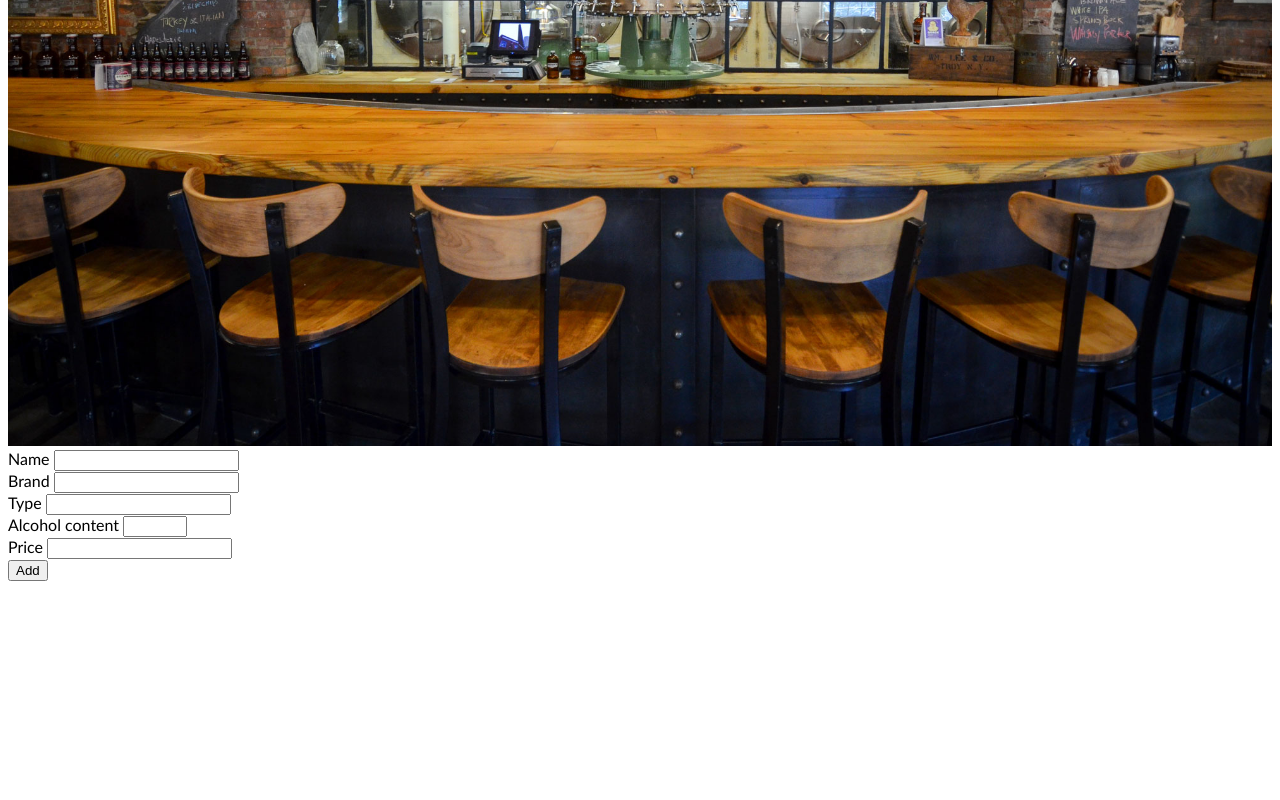
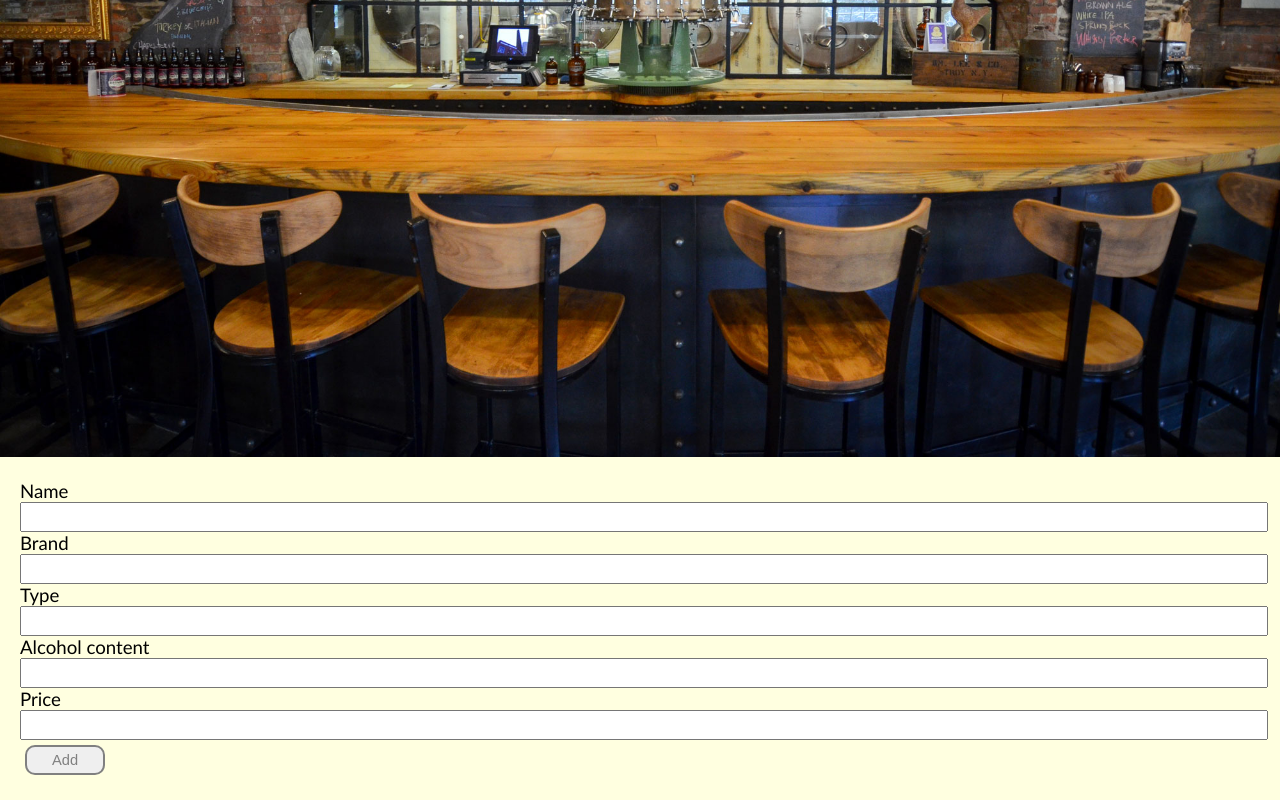
Before and after one commit to sjullieb/react-tap-room, a React app: page /#/newkeg in a window 1280 px wide. Shown: the part 501-1301 px from the top of the page. Before the commit the page ends 1090 px from the top, so only its background shows below. Built offline with nearby package versions, Linux system fonts and the light colour scheme.

Commit message:
add styling to New Keg component

```diff
--- a/src/components/App.jsx
+++ b/src/components/App.jsx
@@ -220,7 +220,7 @@ class App extends Component {
     var styleHeaderMargin={
       marginTop: '110px',
       color: 'black',
-      backgroundColor: 'white',
+      backgroundColor: 'lightyellow',
       fontFamily: "'Trebuchet MS', Helvetica, sans-serif",
       width: '100%',
       backgroundImage: 'none',
--- a/src/components/Header.jsx
+++ b/src/components/Header.jsx
@@ -20,7 +20,7 @@ function Header() {
         {`
           .main{
           text-align: center;
-          background-color: white;
+          background-color: lightyellow;
           height:100px;
           width: 100%;
           background-image: none;
--- a/src/components/Keg.jsx
+++ b/src/components/Keg.jsx
@@ -31,7 +31,7 @@ function Keg(props){
       </div>
       <div>
         <p>Pint left: {keg.pintLeft}<br/>
-          <button style={styleButton} onClick={() => {props.onPintSubtraction(props.kegId)}}>-1 pint</button><br/>
+          <button style={styleButton} onClick={() => {props.onPintSubtraction(props.kegId);}}>-1 pint</button><br/>
           <button style={styleButton}>Edit</button>
         </p>
       </div>
--- a/src/components/KegsList.jsx
+++ b/src/components/KegsList.jsx
@@ -1,5 +1,6 @@
 import React from 'react';
 import Keg from './Keg';
+import PropTypes from 'prop-types';
 
 // const beerStyles = ["Lager", "IPA", "Pilsner", "Gose", "Wheat", "Pale-Ale", "Sour"];
 
@@ -10,16 +11,19 @@ var styleGrid = {
 var styleTapNumber={
   color: 'red'
 };
+var mainStyle={
+  backgroundColor: 'lightyellow',
+  padding: '20px'
+};
 
 function KegsList(props){
   return(
-    <div>
+    <div style={mainStyle}>
       <h4 style={styleTapNumber}>{Object.keys(props.kegsList).length} taps, rotating daily.</h4>
       <h2>ON DRAFT</h2>
       <div style={styleGrid}>
         {Object.keys(props.kegsList).map(function(kegId) {
           var keg=props.kegsList[kegId];
-          console.log(keg);
           return(
             <Keg
               index={Object.keys(props.kegsList).indexOf(kegId) + 1}
@@ -34,4 +38,9 @@ function KegsList(props){
   );
 }
 
+KegsList.propTypes={
+  kegsList: PropTypes.object,
+  onPintSubtraction: PropTypes.func
+};
+
 export default KegsList;
--- a/src/components/NewKeg.jsx
+++ b/src/components/NewKeg.jsx
@@ -1,4 +1,5 @@
 import React from 'react';
+import PropType from 'prop-types';
 
 function NewKeg(props){
   let _name = null;
@@ -17,34 +18,60 @@ function NewKeg(props){
     _price = '';
   }
 
+  var mainStyle={
+    backgroundColor: 'lightyellow',
+    padding: '20px',
+    color: 'black',
+    fontSize: '14pt'
+  };
+
+  var styleInput={
+    width: '100%',
+    height: '24px'
+  };
+
+  var styleButton={
+    color: 'grey',
+    width: '80px',
+    padding: '5px',
+    fontSize: '11pt',
+    border: '2px solid',
+    borderRadius: '10px',
+    margin: '5px',
+  };
+
   return(
-    <div>
+    <div style={mainStyle}>
       <form onSubmit={handleNewKegSubmission}>
         <label>Name </label>
-        <input
+        <input style={styleInput}
           ref={(input) => {_name = input;}}
           id='name' type='text' required></input><br/>
         <label>Brand </label>
-        <input
+        <input style={styleInput}
           ref={(input) => {_brand = input;}}
           id='brand' type='text' required></input><br/>
         <label>Type </label>
-        <input
+        <input style={styleInput}
           ref={(input) => {_type = input;}}
           id='type' type='text' required></input><br/>
         <label>Alcohol content </label>
-        <input
+        <input style={styleInput}
           ref={(input) => {_alcohol=input;}}
           id='alcohol' type='number' max="100" min="0" required></input><br/>
         <label>Price </label>
-        <input
+        <input style={styleInput}
           ref={(input) => {_price=input;}}
           id='price' type='number' required></input><br/>
 
-        <button type='submit'>Add</button>
+        <button type='submit' style={styleButton}>Add</button>
       </form>
     </div>
   );
 }
 
+NewKeg.propTypes={
+  onNewKegCreation: PropType.func
+};
+
 export default NewKeg;
--- a/src/index.jsx
+++ b/src/index.jsx
@@ -6,6 +6,9 @@ import { HashRouter } from "react-router-dom";
 
 const render = (Component) => {
   var bodyStyle={backgroundColor: 'black'};
+  document.body.style.backgroundColor = "lightyellow";
+  document.body.style.margin="0";
+
   ReactDOM.render(
     <AppContainer style={bodyStyle}>
       <HashRouter>
```
Lines whose indentation alone changed are shown as unchanged.
